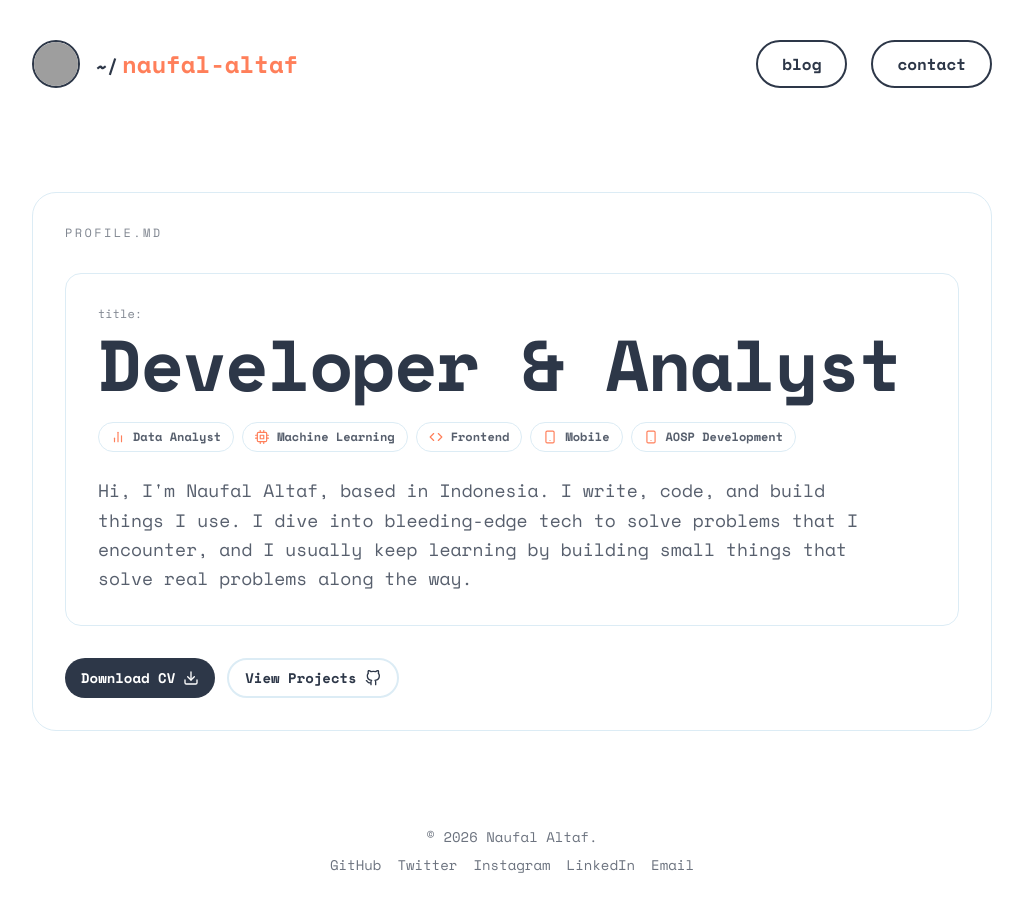
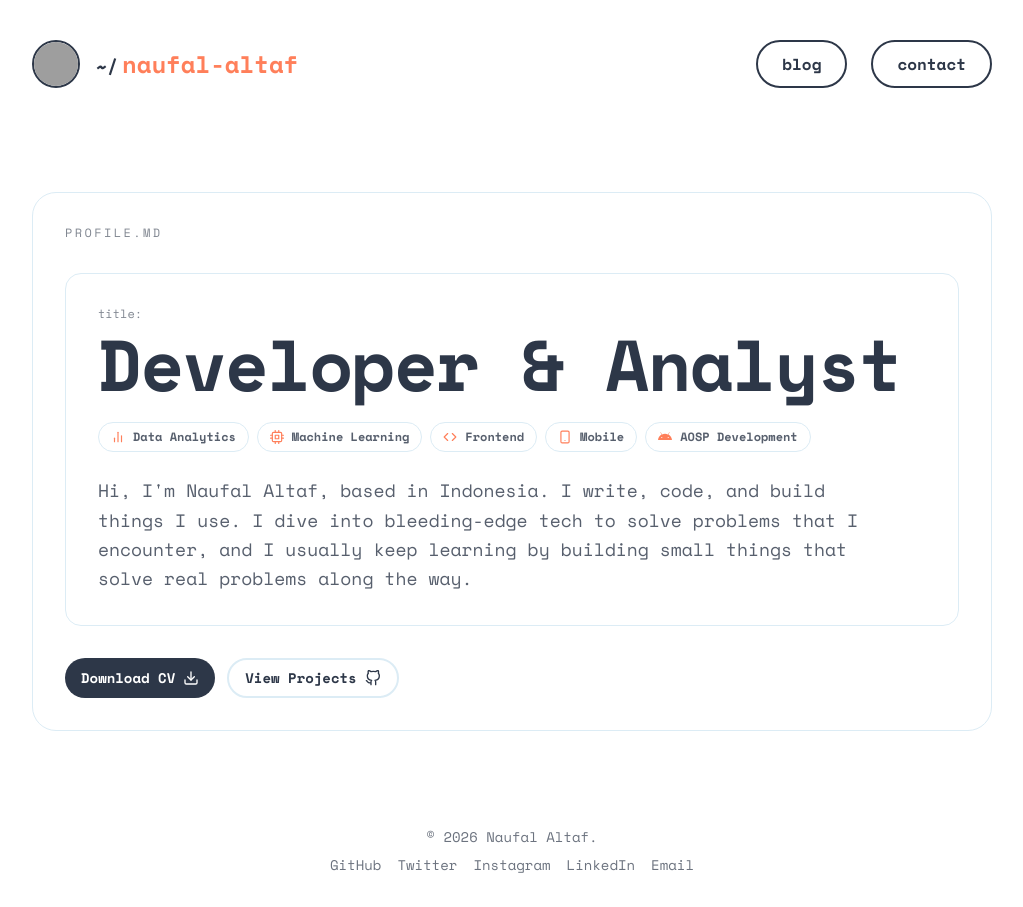
Before and after one commit to nawocci/site, a Next.js app: page / in a window 1280 px wide. Shown: the whole page, without its empty margins (128-1151 px from the left). Built offline with nearby package versions, Linux system fonts and the light colour scheme; grey boxes are pictures that could not be loaded.

Commit message:
Rephrase home page pills

```diff
--- a/src/app/page.tsx
+++ b/src/app/page.tsx
@@ -1,11 +1,12 @@
 import { FiBarChart2, FiCode, FiCpu, FiDownload, FiGithub, FiSmartphone } from "react-icons/fi";
+import { FaAndroid } from "react-icons/fa";
 
 const heroPills = [
-  { label: "Data Analyst", icon: FiBarChart2 },
+  { label: "Data Analytics", icon: FiBarChart2 },
   { label: "Machine Learning", icon: FiCpu },
   { label: "Frontend", icon: FiCode },
   { label: "Mobile", icon: FiSmartphone },
-  { label: "AOSP Development", icon: FiSmartphone },
+  { label: "AOSP Development", icon: FaAndroid },
 ];
 
 export default function Home() {
```
